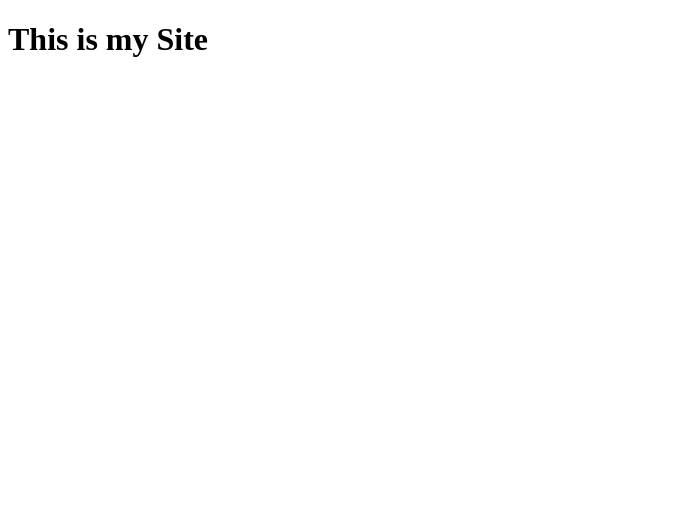
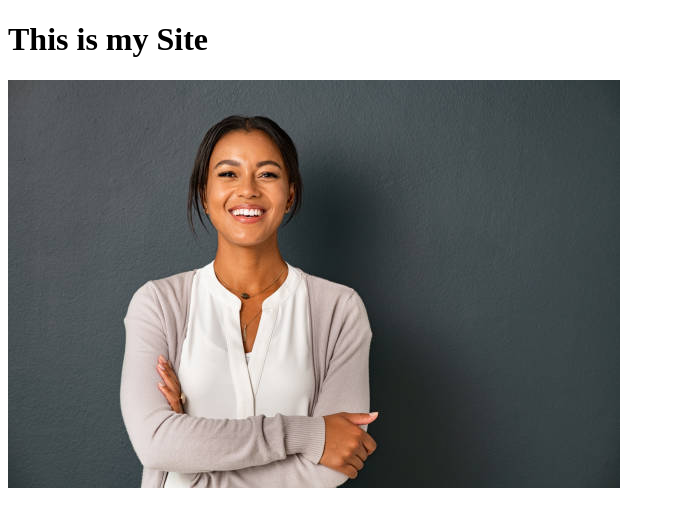
Before and after one commit to UtshoSaha/my-love, a plain HTML site: page index.html in a window 1280 px wide. Shown: the whole page, without its empty margins (0-675 px from the left). Drawn offline with Linux system fonts and the light colour scheme.

Commit message:
Picture add

```diff
--- a/index.html
+++ b/index.html
@@ -9,5 +9,6 @@
 </head>
 <body>
     <h1>This is my Site</h1>
+    <img src="p6.jpg" alt="">
 </body>
 </html>
```
